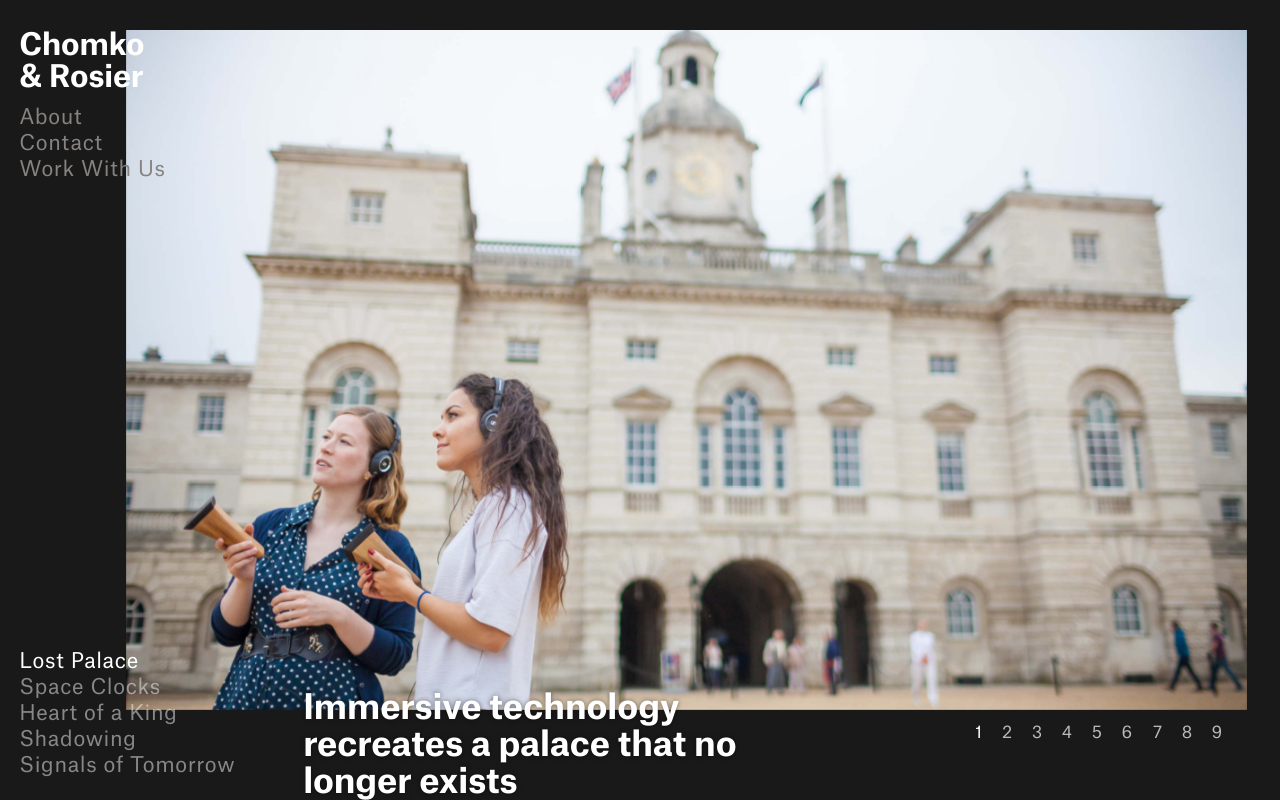
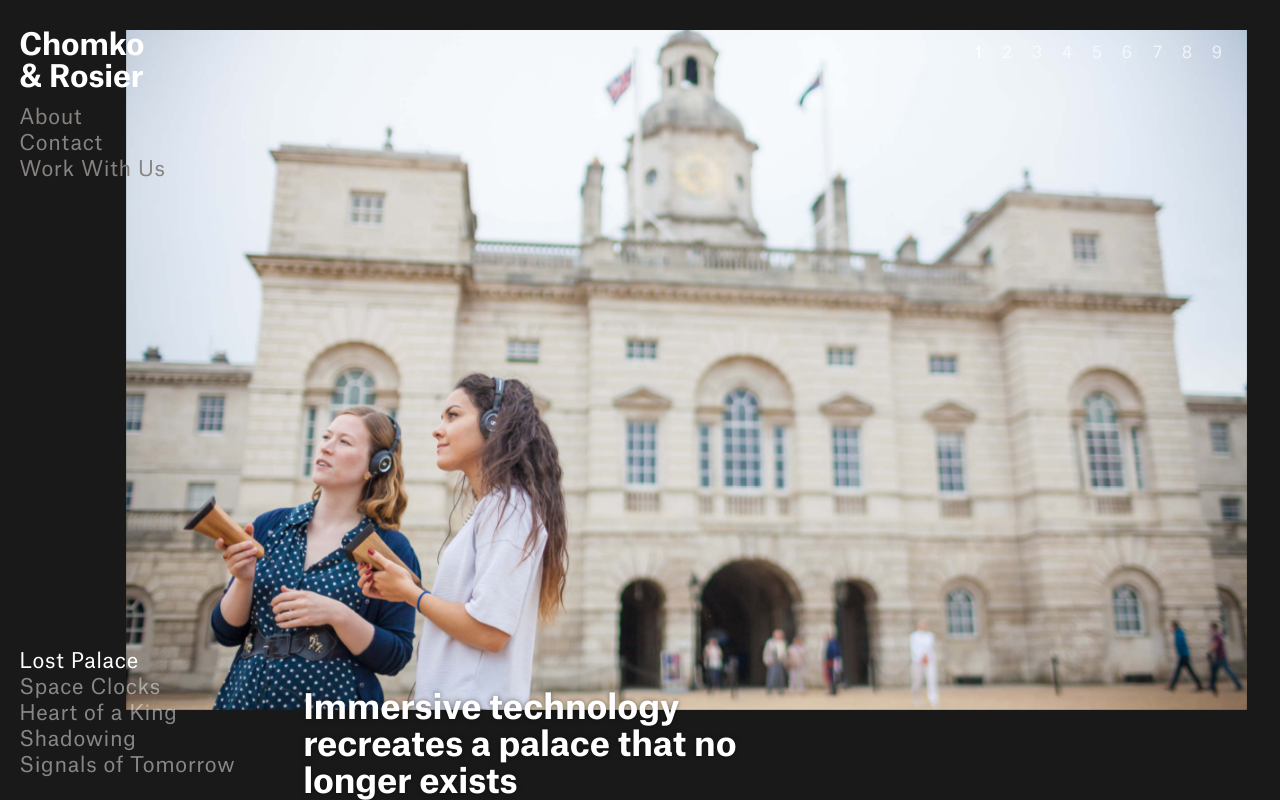
Before and after one commit to jchomko/chomkorosier, a PHP site: page / in a window 1280 px wide. Run offline with PHP 8.4, Linux system fonts and the light colour scheme; some libraries are stand-ins or nearby versions.

Commit message:
updated image number placement

```diff
--- a/css/custom.css
+++ b/css/custom.css
@@ -123,9 +123,6 @@ Navigation Styles...
     margin-top: -21px;
 }
 
-.slick-dots {
-	position: relative;
-}
 header#logo #mobile-menu-trigger a {
     color: #878380;
 
@@ -529,7 +526,6 @@ Responsive and mobile
 			margin-top:0.75vh;
 			font-size: 12px;
 			line-height: 12px;
-
 	}
 
 	#content-navigation{
@@ -538,16 +534,16 @@ Responsive and mobile
 
 	}
 
+	.slick-dots {
+		position: relative;
+	}
 
 }
 
 /* Up to phablet (also point when grid becomes active) */
 @media (min-width: 401px) and (max-width: 749px) {
 
-
-
 }
-
 
 /* Mobile only */
 @media (max-width: 400px) {
```
